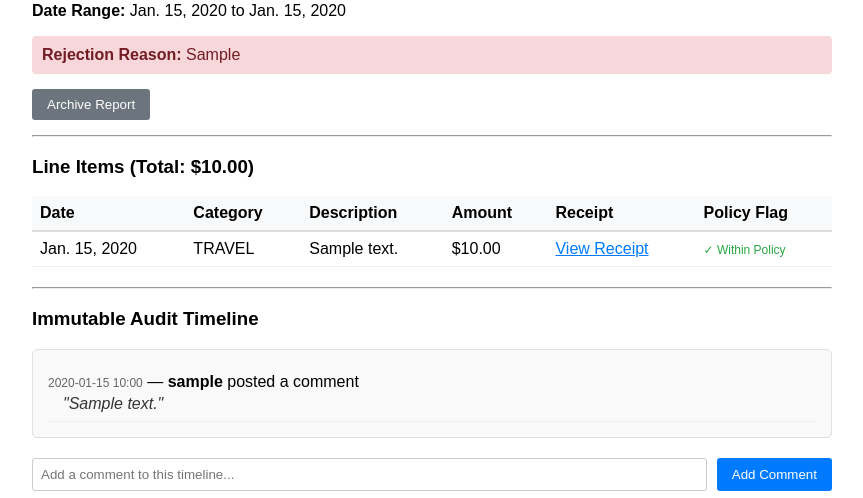
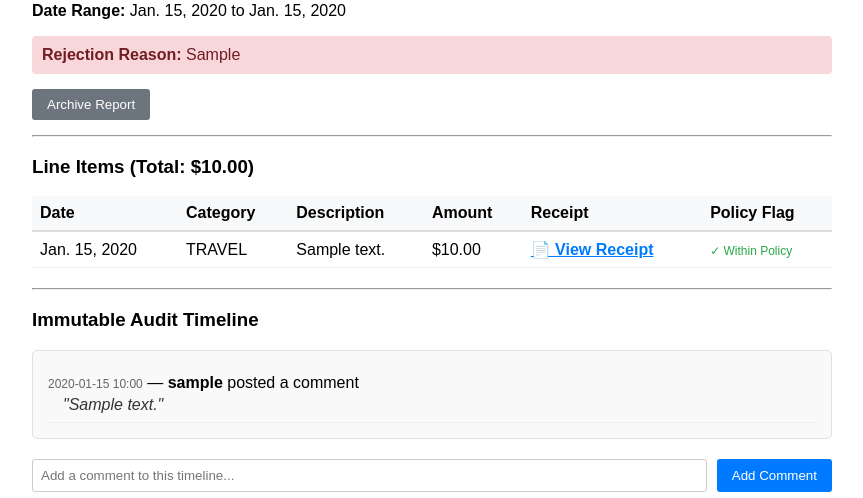
Before and after one commit to Akritiverma12/Take-Home-Project-Assignment, a Django app: page /report/1/ in a window 1280 px wide. Shown: the part 158-656 px from the top of the page, without its empty margins (208-1071 px from the left). Run offline with Django 5.2, Linux system fonts and the light colour scheme; a user stored in the database is signed in; tables that the repository leaves empty hold one stand-in row (values such as "Sample post").

Commit message:
Add ADMIN role choice and verify receipt handling

```diff
--- a/expenses/models.py
+++ b/expenses/models.py
@@ -5,6 +5,7 @@ from datetime import timedelta
 
 class User(AbstractUser):
     ROLE_CHOICES = (
+        ('ADMIN','Admin'),
         ('EMPLOYEE', 'Employee'),
         ('APPROVER', 'Approver'),
     )
--- a/templates/expenses/report_detail.html
+++ b/templates/expenses/report_detail.html
@@ -88,10 +88,12 @@
             <td style="padding: 8px; border-bottom: 1px solid #eee;">${{ line.amount }}</td>
             <td style="padding: 8px; border-bottom: 1px solid #eee;">
                 {% if line.receipt %}
-                    <a href="{{ line.receipt.url }}" target="_blank" style="color: #007bff;">View Receipt</a>
-                {% else %}
-                    <span style="color: #999;">None</span>
-                {% endif %}
+        <a href="{{ line.receipt.url }}" target="_blank" style="color: #007bff; font-weight: bold; text-decoration: underline;">
+            📄 View Receipt
+        </a>
+    {% else %}
+        <span style="color: #888;">No Receipt</span>
+    {% endif %}
             </td>
             <td style="padding: 8px; border-bottom: 1px solid #eee;">
                 {% if line.exceeds_policy %}
```
Also changed, not shown: expenses/migrations/0005_alter_user_role.py (added).
